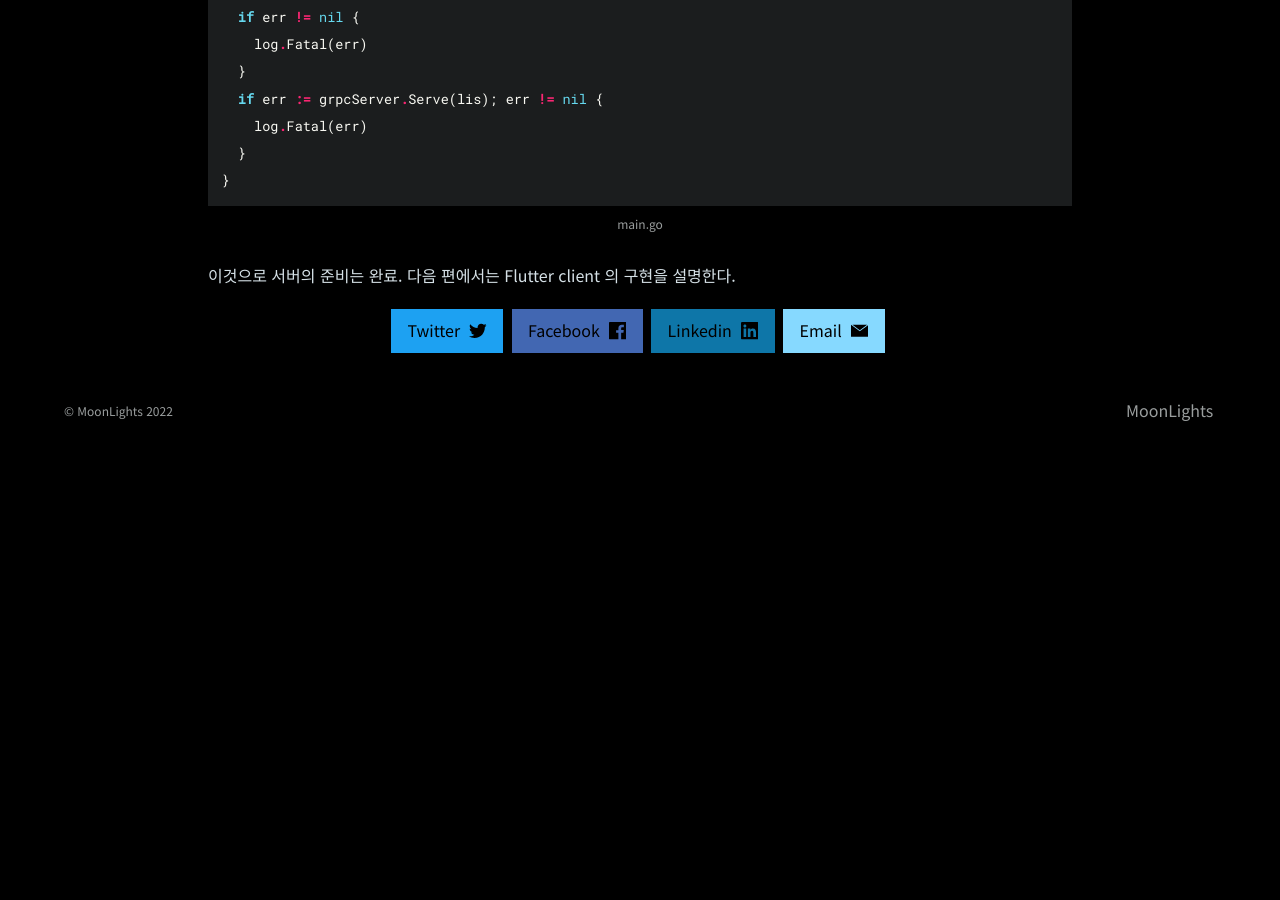
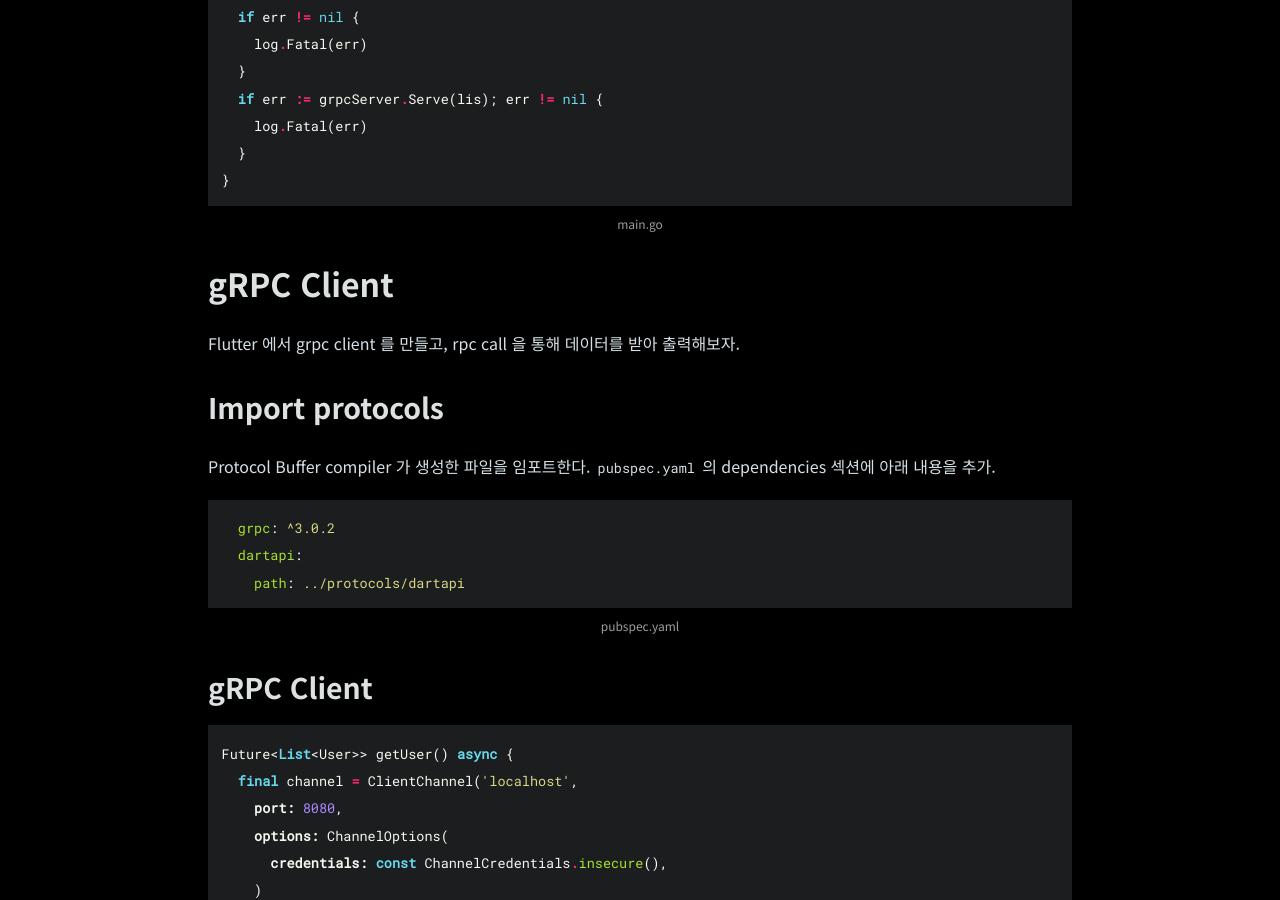
Before and after one commit to aiceru/aiceru.github.io, a Jekyll site: the page built from _posts/2022-04-22-grpc-server-client.md, in a window 1280 px wide and 900 px high, scrolled down 3930 px. Built offline with Jekyll 4.4.1, drawn with Linux system fonts in a browser that asks for light colours; comment, search, counter and statistics services are not loaded; before the commit the page ends 4367 px from its top, so only the background shows below that; some of the changed text lies outside the part shown.

Commit message:
fix posts

````diff
--- a/_posts/2022-04-22-grpc-server-client.md
+++ b/_posts/2022-04-22-grpc-server-client.md
@@ -39,7 +39,6 @@
 ├── protocols
 └── server
 ```
-
 
 ## API server
 RPC API 의 로직을 실행하는 부분. 데이터를 저장하고, 찾아오고, 수정하는 등 API 호출에 따른 business logic 이 들어갈 부분이다.
@@ -129,4 +128,35 @@
 ```
 {% include code-caption.html text="main.go" %}
 
-이것으로 서버의 준비는 완료. 다음 편에서는 Flutter client 의 구현을 설명한다.
+# gRPC Client
+Flutter 에서 grpc client 를 만들고, rpc call 을 통해 데이터를 받아 출력해보자.
+
+## Import protocols
+Protocol Buffer compiler 가 생성한 파일을 임포트한다. `pubspec.yaml` 의 dependencies 섹션에 아래 내용을 추가.
+
+```yaml
+  grpc: ^3.0.2
+  dartapi:
+    path: ../protocols/dartapi
+```
+{% include code-caption.html text="pubspec.yaml" %}
+
+## gRPC Client
+```dart
+Future<List<User>> getUser() async {
+  final channel = ClientChannel('localhost',
+    port: 8080,
+    options: ChannelOptions(
+      credentials: const ChannelCredentials.insecure(),
+    )
+  );
+
+  UserApiClient userApiClient = UserApiClient(channel);
+  final resp = await userApiClient.getUser(
+    GetUserRequest()..email="user@email.com"
+  );
+  return resp.users;
+}
+```
+
+서버 쪽에 비하면 상당히 단순한다. 로컬 테스트 단계에서 암호화를 사용하지 않을 것이므로, `ChannelCredentials.insecure()` 옵션을 지정하고 `grpc.ClientChannel` 을 생성한다. 이 채널을 이용하는 `UserApiClient` 를 생성하고, 클라이언트 객체의 member function 을 호출하면 rpc 가 호출된다.
--- a/_posts/template.md.txt
+++ b/_posts/template.md.txt
@@ -2,6 +2,7 @@
 layout: post
 title: '[]'
 categories: []
+series:
 tags: []
 feature_image: ''
 feature_license: ''
````
Also changed, not shown: other parts of _posts/2022-04-22-grpc-server-client.md (+1 -1 lines).
